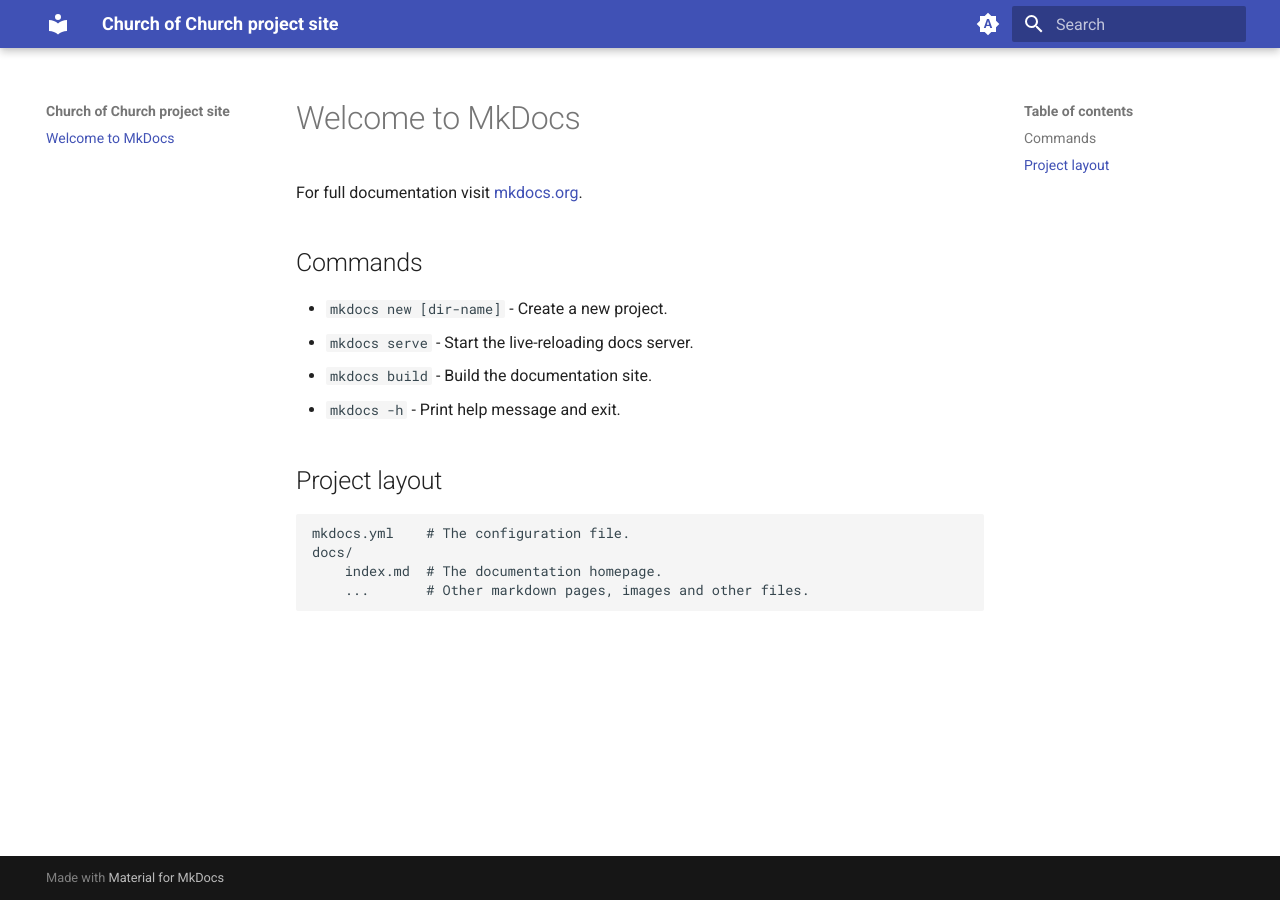
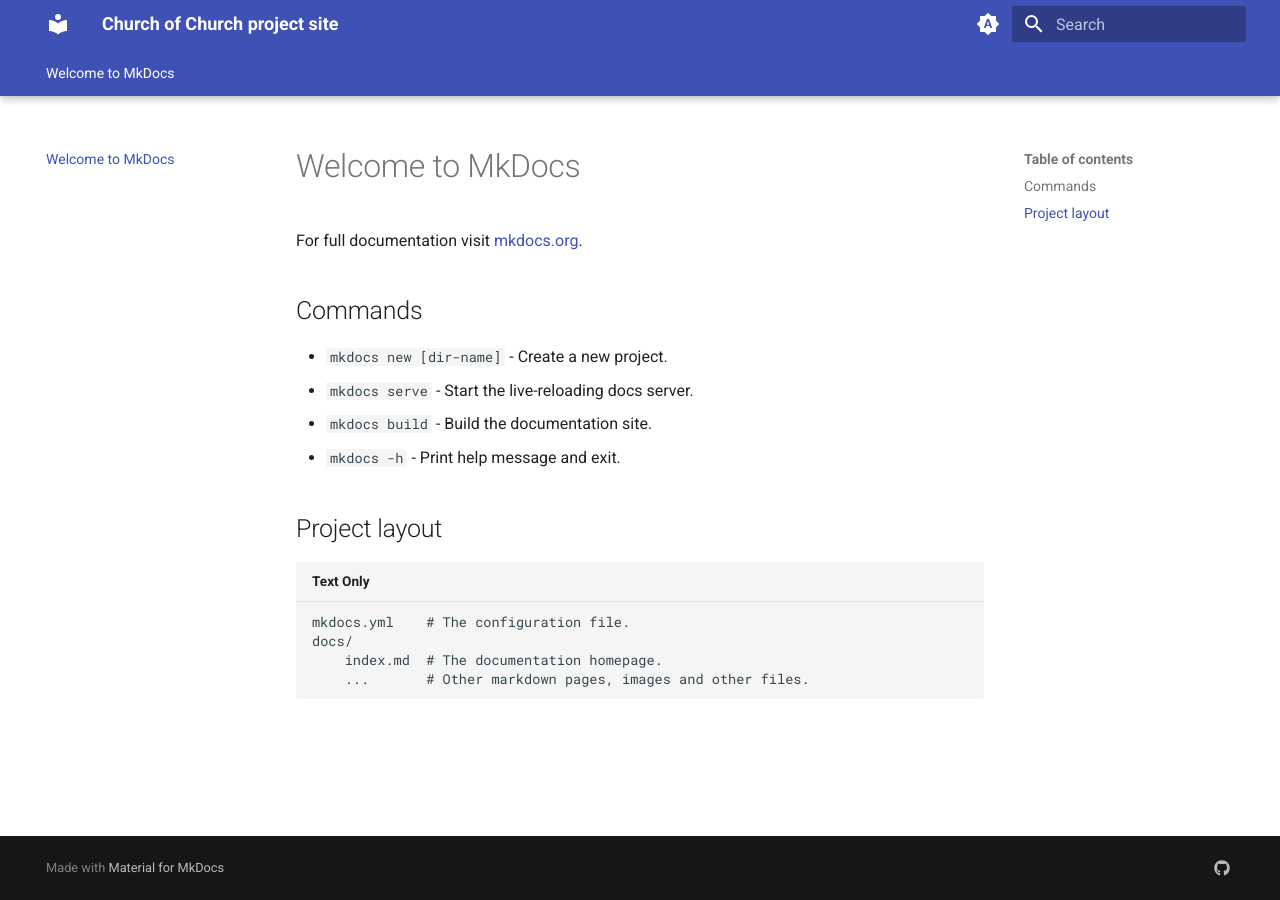
Before and after one commit to Church-of-Church-HSE/Church-of-Church-HSE.github.io, an MkDocs documentation site: the page built from docs/index.md, in a window 1280 px wide. Built offline with MkDocs 1.6.1 and Material for MkDocs 9.7.7, drawn with Linux system fonts in a browser that asks for light colours; plug-ins that fetch from the network failed and are left out.

```diff
--- a/mkdocs.yml
+++ b/mkdocs.yml
@@ -3,6 +3,14 @@ site_name: Church of Church project site
 site_url: https://church-of-church-hse.github.io
 theme:
   name: material
+  features:
+    - header.autohide
+    - navigation.footer
+    - navigation.indexes
+    - navigation.instant
+    - navigation.instant.progress
+    - navigation.tabs
+    - navigation.tabs.sticky
   palette:
     - media: "(prefers-color-scheme)"
       toggle:
@@ -19,3 +27,37 @@ theme:
       toggle:
         icon: material/brightness-4
         name: Switch to dark mode
+plugins:
+  - privacy
+  - search
+  - social
+  - tags:
+      tags_file: tags.md
+markdown_extensions:
+  - abbr
+  - attr_list
+  - def_list
+  - footnotes
+  - md_in_html
+  - pymdownx.arithmatex:
+      generic: true
+  - pymdownx.highlight:
+      anchor_linenums: true
+      use_pygments: true
+      pygments_lang_class: true
+      auto_title: true
+      line_spans: __span
+  - pymdownx.inlinehilite
+  - pymdownx.superfences
+  - pymdownx.tabbed:
+      alternate_style: true
+  - tables
+  - toc:
+      permalink: true
+extra:
+  social:
+    - icon: fontawesome/brands/github
+      link: https://github.com/Church-of-Church-HSE/
+extra_javascript:
+  - javascripts/mathjax.js
+  - https://unpkg.com/mathjax@3/es5/tex-mml-chtml.js
```
